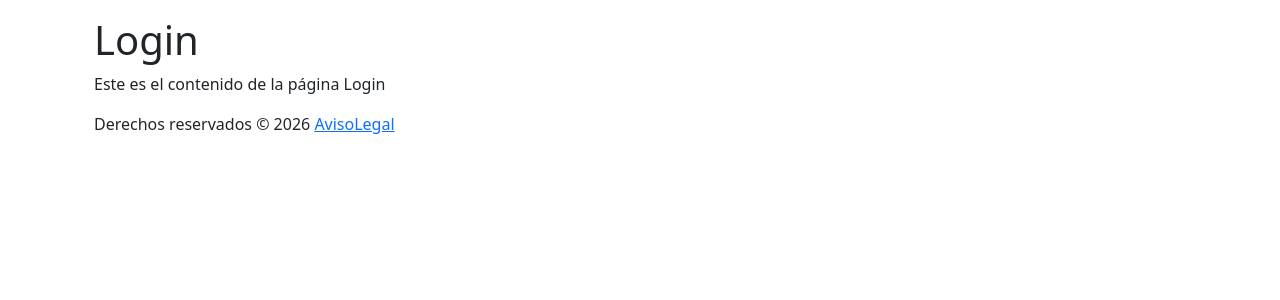
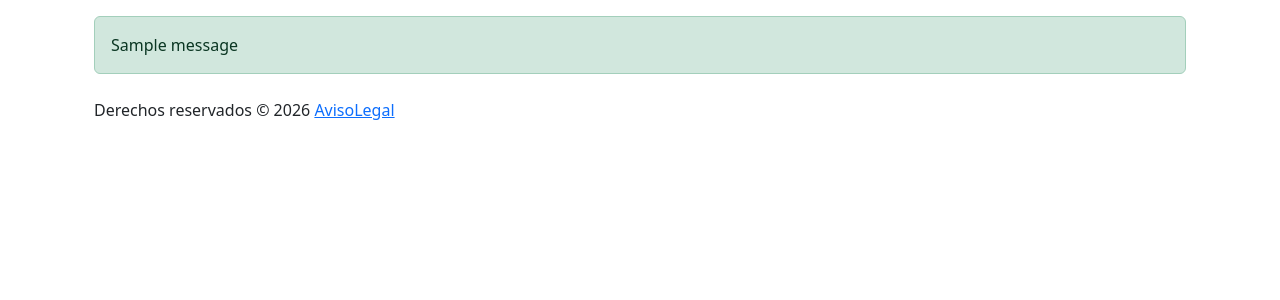
Before and after one commit to JCMeloza/django-Instagram, a Django app: page /login/ in a window 1280 px wide. Shown: the part 152-452 px from the top of the page. Run offline with Django 5.2, Linux system fonts and the light colour scheme; tables that the repository leaves empty hold one stand-in row (values such as "Sample post"); one stand-in notice (Sample message) is shown.

Commit message:
feat: add user registration form and view with success message; update login and register templates for better user experience

```diff
--- a/instagram/templates/general/login.html
+++ b/instagram/templates/general/login.html
@@ -5,8 +5,24 @@
 
 {% block page_content %}
 <div class="container">
-   <h1>Login</h1>
-   <p>Este es el contenido de la página Login</p>
+   <div class="row mt-2 mb-2">
+      <div class="col-sm">
+         {% for message in messages %}
+         <div class="alert
+            {% if message.tags %}
+                  {% if message.tags == 'error' %}
+                     alert-danger
+                  {% else %}
+                     alert-{{ message.tags }}
+                  {% endif %}
+            {% else %}
+               alert-info
+            {% endif %}">
+         {{ message }}
+         </div>
+         {% endfor %}
+      </div>
+   </div>
 </div>
 
 {% endblock %}
--- a/instagram/views.py
+++ b/instagram/views.py
@@ -1,5 +1,11 @@
+from django.contrib.auth.models import User
 from django.shortcuts import render
 from  django.views.generic import TemplateView
+from django.views.generic.edit import CreateView
+from django.urls import reverse_lazy
+from .forms import RegistrationForm
+from  django.contrib import messages
+
 
 # Create your views here.
 class HomeView(TemplateView):
@@ -8,8 +14,18 @@ class HomeView(TemplateView):
 class LoginView(TemplateView):
     template_name = "general/login.html"
 
-class RegisterView(TemplateView):
+class RegisterView(CreateView):
     template_name = "general/register.html"
+    model = User
+    success_url = reverse_lazy('login')
+    form_class = RegistrationForm
+
+    def form_valid(self,form):
+        messages.add_message(self.request, messages.SUCCESS, "Usuarios creado con exito")
+        return super(RegisterView,self).form_valid(form)
+
+
+
 
 class LegalView(TemplateView):
     template_name = "general/legal.html"
```
Also changed, not shown: instagram/forms.py (added, +21 -0 lines), instagram/templates/general/register.html (+14 -2 lines).
